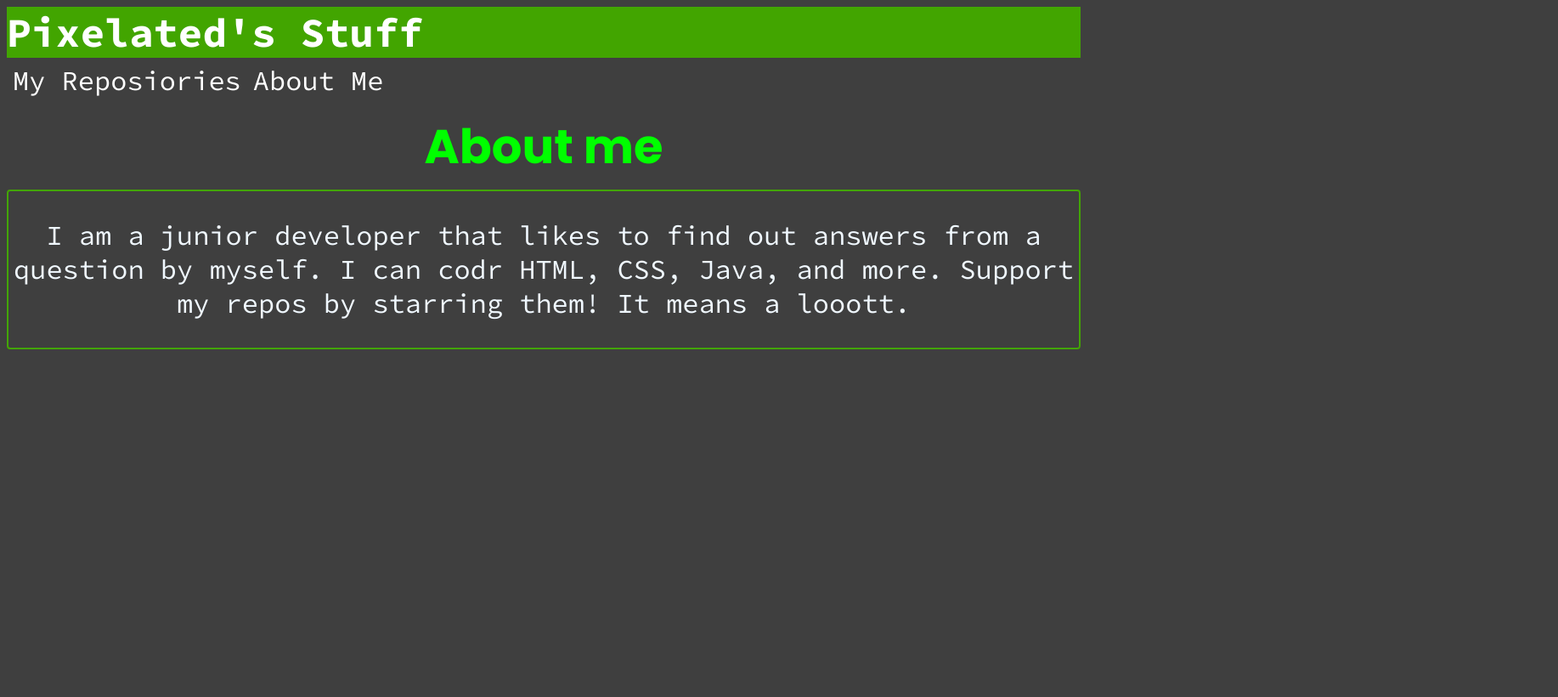
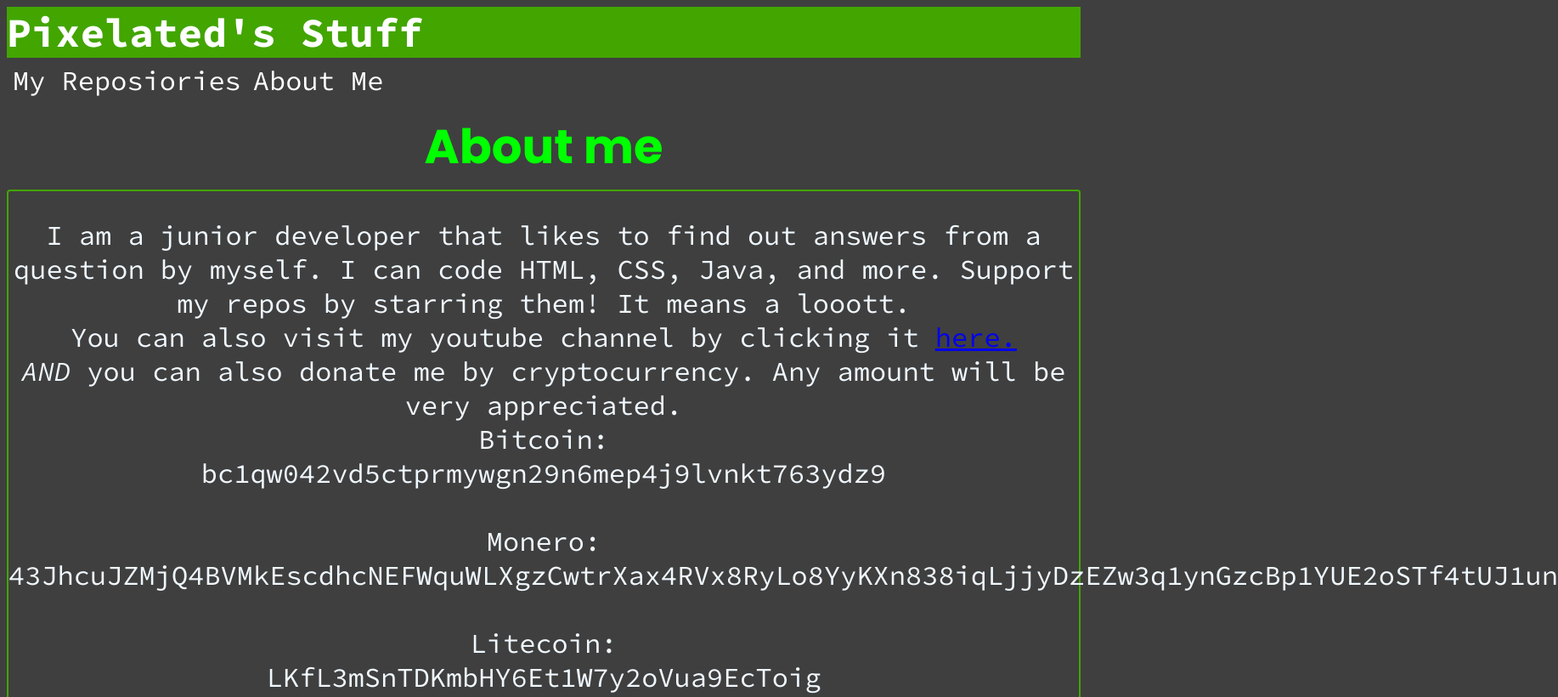
Before and after one commit to pixelated11/pixelated.github.io, a plain HTML site: page about.html in a window 1280 px wide. Shown: the top 820 px of the page at 85% size, 1834 px wide, since content can reach past the window. Drawn offline with Linux system fonts and the light colour scheme; a web font is replaced by a local one.

Commit message:
Enhance About page with donation info and YouTube link
Added links to YouTube channel and cryptocurrency donation options.

```diff
--- a/about.html
+++ b/about.html
@@ -20,8 +20,26 @@
     <div class="box">
         <p>
             I am a junior developer that likes to find out answers from a question by
-            myself. I can codr HTML, CSS, Java, and more. Support my repos by starring them!
+            myself. I can code HTML, CSS, Java, and more. Support my repos by starring them!
             It means a looott.
+<br>
+            You can also visit my youtube channel by clicking it <a href="https://youtube.com/@itspixelatd">here.</a>
+<br>
+            <i>AND</i> you can also donate me by cryptocurrency. Any amount will be very appreciated.
+           <br>
+            Bitcoin:
+            <br>
+            bc1qw042vd5ctprmywgn29n6mep4j9lvnkt763ydz9
+            <br>
+            <br>
+            Monero:
+            <br>
+            43JhcuJZMjQ4BVMkEscdhcNEFWquWLXgzCwtrXax4RVx8RyLo8YyKXn838iqLjjyDzEZw3q1ynGzcBp1YUE2oSTf4tUJ1un
+            <br>
+            <br>
+            Litecoin:
+            <br>
+            LKfL3mSnTDKmbHY6Et1W7y2oVua9EcToig
         </p>
     </div>
 </body>
```
